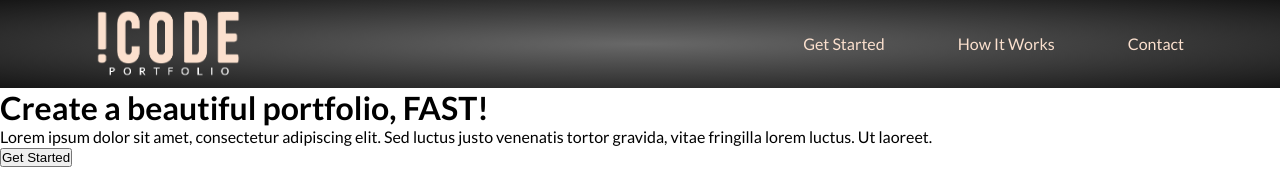
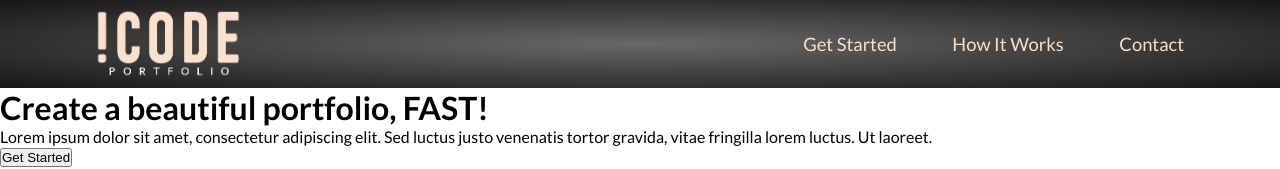
Before and after one commit to rick99gtp/portfolio-no-code-platform, a React (Create React App) app in the folder portfolio-no-code-platform/: page / in a window 1280 px wide. Shown: the top 169 px of the page. Built offline with nearby package versions, Linux system fonts and the light colour scheme.

Commit message:
Set font size for menu items

```diff
--- a/portfolio-no-code-platform/src/styles/_header.scss
+++ b/portfolio-no-code-platform/src/styles/_header.scss
@@ -18,6 +18,7 @@
                 a {
                     text-decoration: none;
                     color: $yellowish;
+                    font-size: 1.15rem;
                 }
             }
         }
--- a/portfolio-no-code-platform/src/styles/styles.css
+++ b/portfolio-no-code-platform/src/styles/styles.css
@@ -38,6 +38,7 @@
 .header__container nav ul li a {
   text-decoration: none;
   color: #fbe0ce;
+  font-size: 1.15rem;
 }
 
 .header__container .hamburger-menu .hamburger-line {
```
Also changed, not shown: 1 other file (tests, documents, lock files or other folders).
